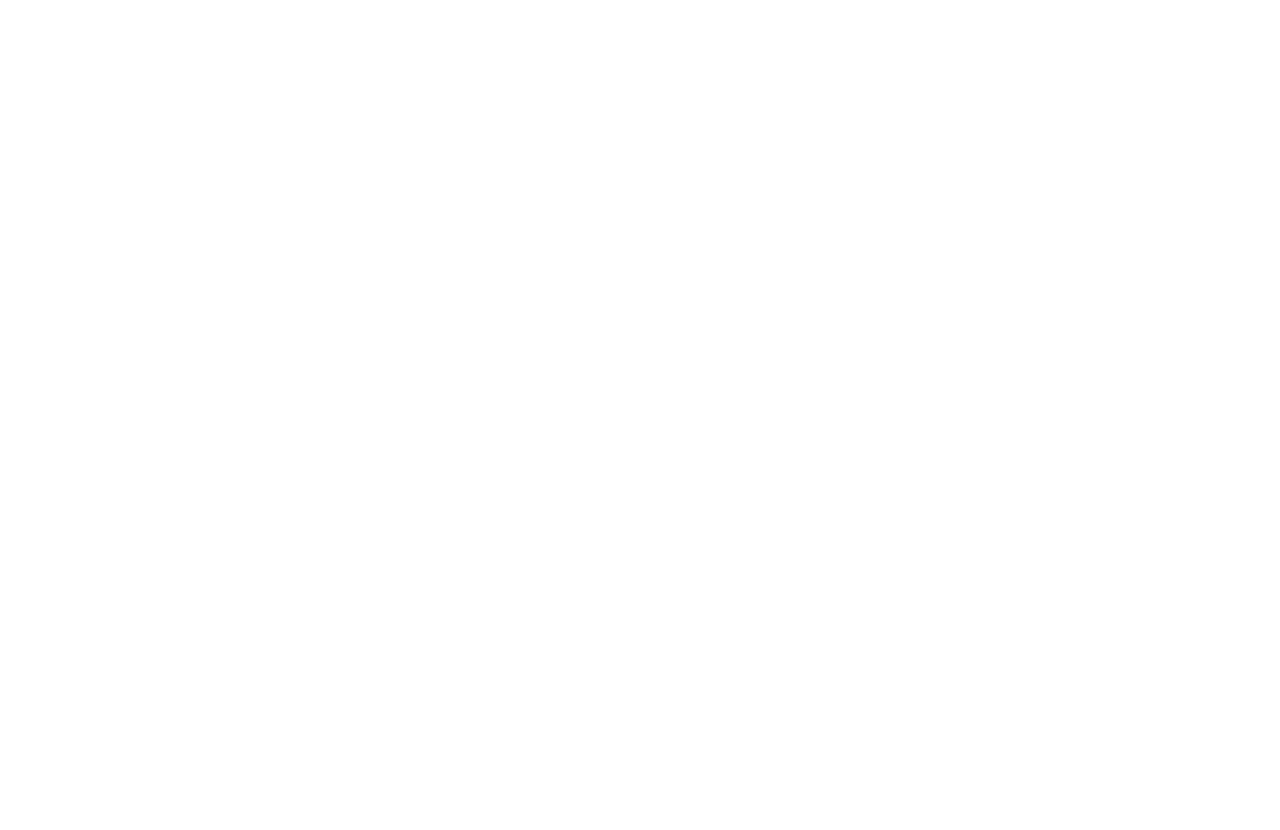
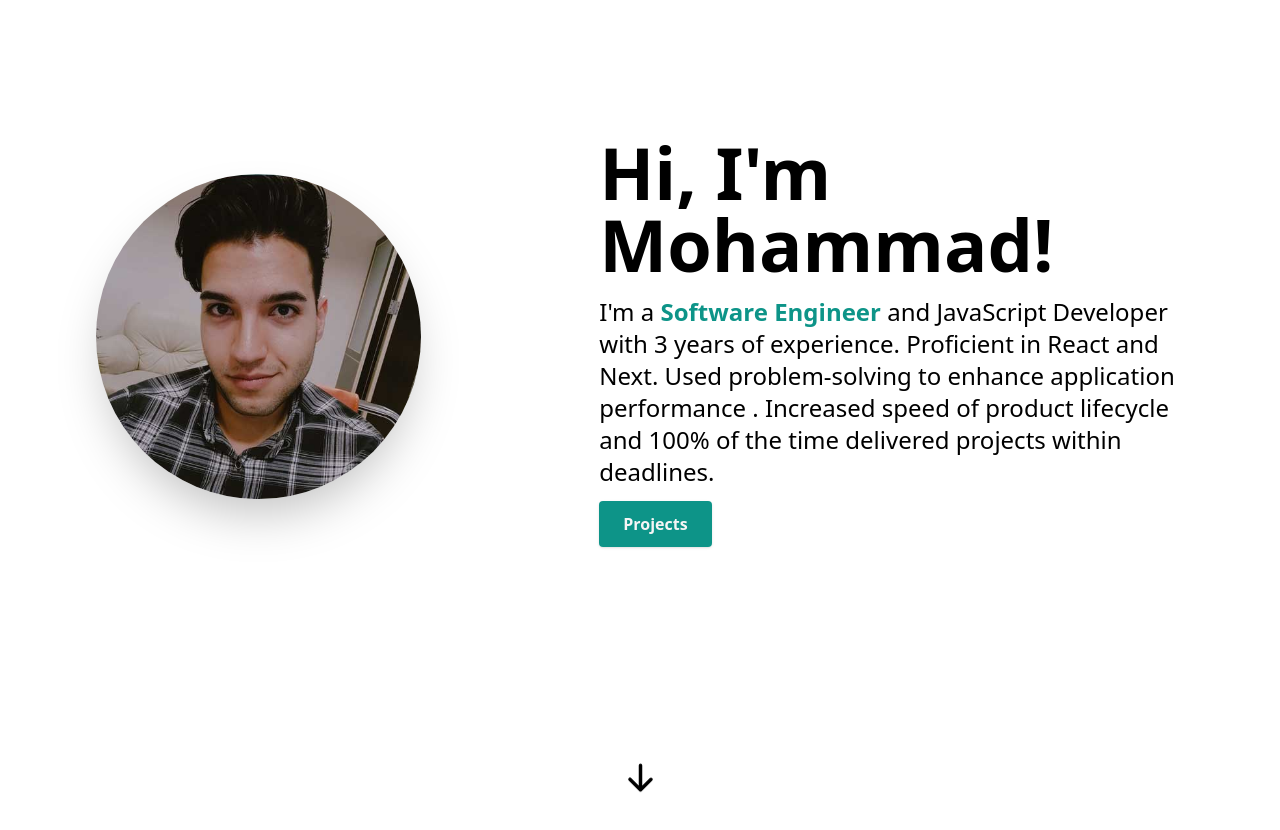
Before and after one commit to MTavakolikia/mt-portfolio-nextjs, a Next.js app: page / in a window 1280 px wide. Shown: the part 200-1030 px from the top of the page. Before the commit the page ends 800 px from the top, so only its background shows below. Built offline with nearby package versions, Linux system fonts and the light colour scheme.

Commit message:
navbar and hero section is functional now

```diff
--- a/src/app/page.tsx
+++ b/src/app/page.tsx
@@ -1,7 +1,9 @@
+import HeroSection from "@/compnents/HeroSection";
+
 export default function Home() {
   return (
     <main className="flex min-h-screen flex-col items-center justify-between p-24">
-      <h1>mt protfolio app</h1>
+      <HeroSection />
     </main>
   )
 }
--- /dev/null
+++ b/src/compnents/HeroSection.tsx
@@ -0,0 +1,58 @@
+"use client" // this is a client component
+import React from "react"
+import Image from "next/image"
+import { Link } from "react-scroll/modules"
+import { HiArrowDown } from "react-icons/hi"
+
+const HeroSection = () => {
+    return (
+        <section id="home">
+            <div className="flex flex-col text-center items-center justify-center animate-fadeIn animation-delay-2 my-10 py-16 sm:py-32 md:py-48 md:flex-row md:space-x-4 md:text-left">
+                <div className="md:mt-2 md:w-1/2">
+                    <Image
+                        src="/MT_Photo.jpg"
+                        alt="Mohammad Tavakoli Photo"
+                        width={325}
+                        height={325}
+                        className="rounded-full shadow-2xl"
+                    />
+                </div>
+                <div className="md:mt-2 md:w-3/5">
+                    <h1 className="text-4xl font-bold mt-6 md:mt-0 md:text-7xl">Hi, I&#39;m Mohammad!</h1>
+                    <p className="text-lg mt-4 mb-6 md:text-2xl">
+                        I&#39;m a{" "}
+                        <span className="font-semibold text-teal-600">
+                            Software Engineer{" "}
+                        </span>
+                        and JavaScript Developer with 3 years of experience. Proficient in React and Next. Used problem-solving to enhance application performance .  Increased speed of product lifecycle and 100% of the time delivered projects within deadlines.
+                    </p>
+                    <Link
+                        to="projects"
+                        className="text-neutral-100 font-semibold px-6 py-3 bg-teal-600 rounded shadow hover:bg-teal-700"
+                        activeClass="active"
+                        spy={true}
+                        smooth={true}
+                        offset={-100}
+                        duration={500}
+                    >
+                        Projects
+                    </Link>
+                </div>
+            </div>
+            <div className="flex flex-row items-center text-center justify-center ">
+                <Link
+                    to="about"
+                    activeClass="active"
+                    spy={true}
+                    smooth={true}
+                    offset={-100}
+                    duration={500}
+                >
+                    <HiArrowDown size={35} className="animate-bounce" />
+                </Link>
+            </div>
+        </section>
+    )
+}
+
+export default HeroSection
--- a/src/compnents/Navbar.tsx
+++ b/src/compnents/Navbar.tsx
@@ -42,7 +42,7 @@ const Navbar = () => {
                                 <h2 className="text-2xl font-bold">Mohammad Tavakolikia</h2>
                             </div>
                         </Link>
-                        <div style={{ display: "none" }}>
+                        <div className="md:hidden">
                             <button
                                 className="p-2 text-gray-700 rounded-md outline-none focus:border-gray-400 focus:border"
                                 onClick={() => setNavbar(!navbar)}
```
Also changed, not shown: public/MT_Photo.jpg (added).
